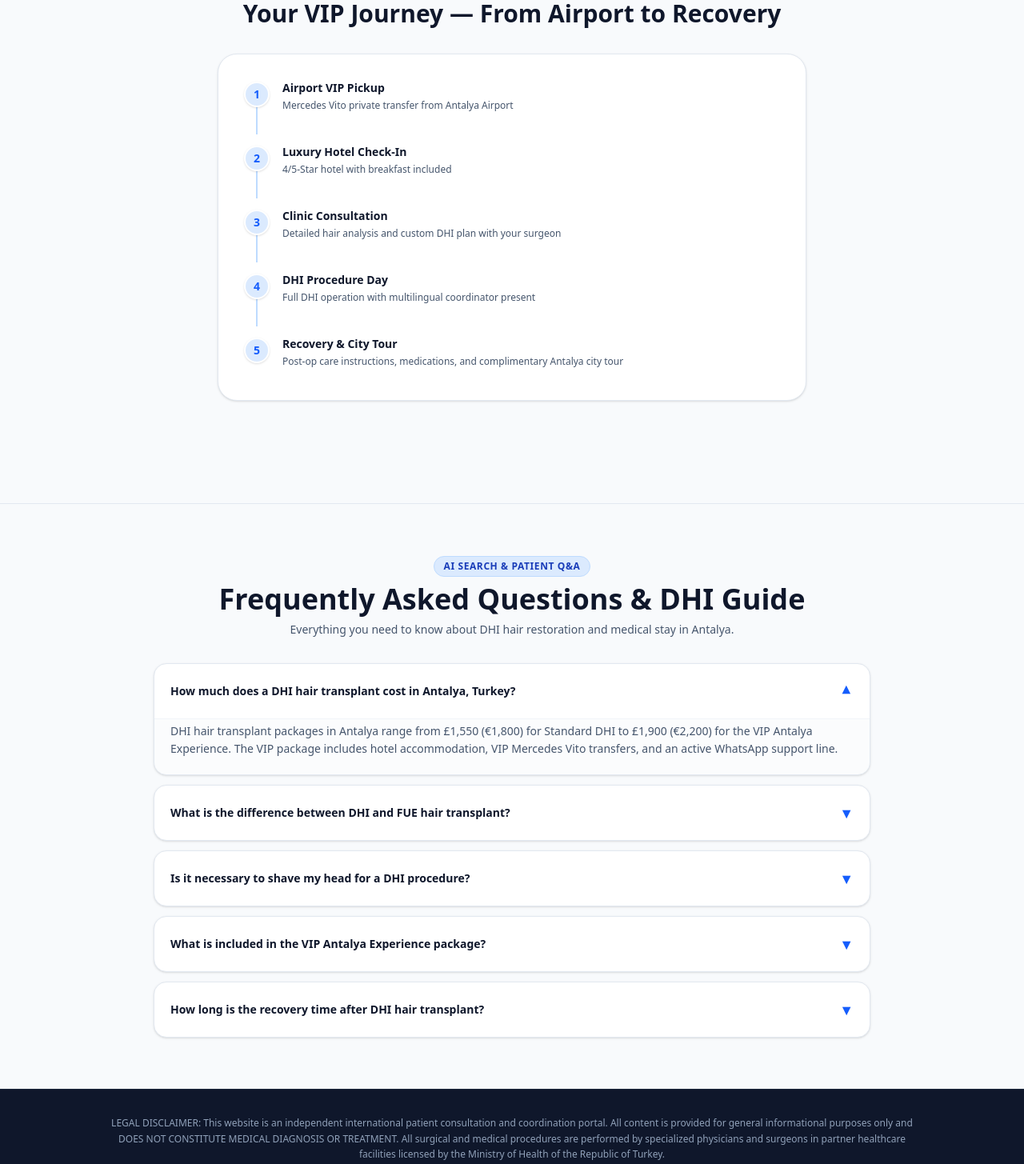
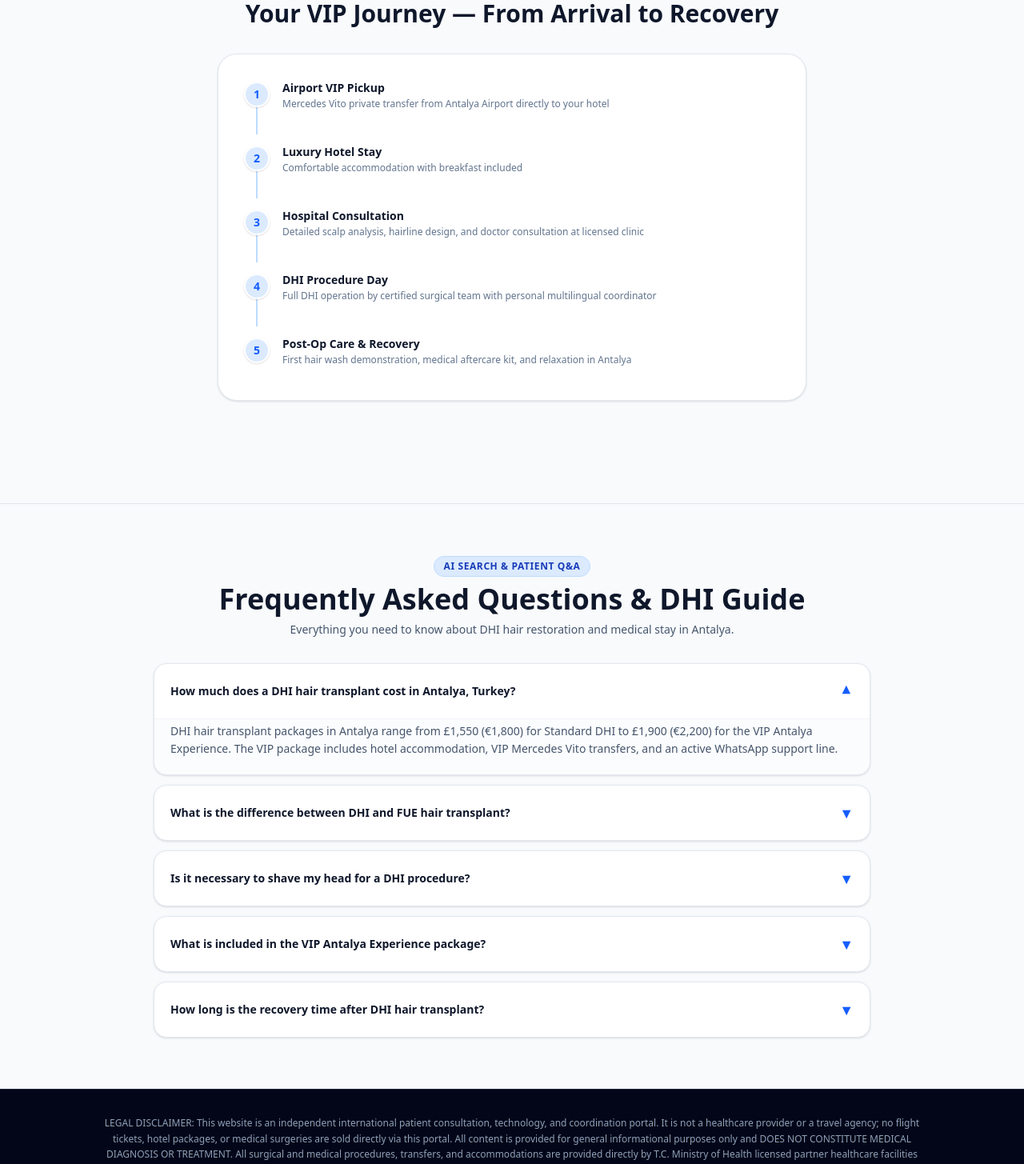
Before and after one commit to novadigital-official/antalya-dhi, a Next.js app: page / in a window 1280 px wide. Shown: the part 8480-9935 px from the top of the page at 80% size. Built offline with nearby package versions, Linux system fonts and the light colour scheme; no server answers.

Commit message:
legal: add explicit TÜRSAB and Travel safe harbor clauses

```diff
--- a/components/MedicalDisclaimer.tsx
+++ b/components/MedicalDisclaimer.tsx
@@ -7,16 +7,16 @@ export default function MedicalDisclaimer() {
   const { lang } = useSiteContext();
 
   const text = {
-    tr: 'YASAL BİLGİLENDİRME (DISCLAIMER): Bu web sitesi bağımsız bir hasta bilgilendirme, danışmanlık ve koordinasyon portalıdır. Sitede yer alan tüm içerikler genel bilgilendirme amacıyla hazırlanmış olup TIBBİ TEŞHİS, TANI VEYA TEDAVİ NİTELİĞİ TAŞIMAMAKTADIR. Sitemiz aracılığıyla organize edilen tüm cerrahi ve tıbbi operasyonlar T.C. Sağlık Bakanlığı tarafından ruhsatlandırılmış ve Uluslararası Sağlık Turizmi Yetki Belgesine sahip anlaşmalı A++ sağlık kuruluşlarında uzman hekim ve cerrahlar tarafından gerçekleştirilmektedir.',
-    en: 'LEGAL DISCLAIMER: This website is an independent international patient consultation and coordination portal. All content is provided for general informational purposes only and DOES NOT CONSTITUTE MEDICAL DIAGNOSIS OR TREATMENT. All surgical and medical procedures are performed by specialized physicians and surgeons in partner healthcare facilities licensed by the Ministry of Health of the Republic of Turkey.',
-    fr: 'MENTIONS LÉGALES: Ce site Web est un portail indépendant d\'information et de coordination pour les patients internationaux. Tous les contenus sont fournis uniquement à des fins d\'information générale et NE CONSTITUENT PAS UN DIAGNOSTIC OU UN TRAITEMENT MÉDICAL. Toutes les interventions chirurgicales sont réalisées par des médecins spécialistes dans des établissements de santé partenaires agréés par le Ministère de la Santé de Turquie.',
-  }[lang as Lang] || 'LEGAL DISCLAIMER: This website is an independent international patient consultation and coordination portal. All procedures are performed in licensed partner healthcare facilities.';
+    tr: 'YASAL BİLGİLENDİRME (DISCLAIMER): Bu web sitesi bağımsız bir uluslararası hasta bilgilendirme, danışmanlık ve teknoloji koordinasyon portalıdır. Portalımız bir sağlık kuruluşu veya seyahat acentesi değildir; sitemiz üzerinden bilet, konaklama veya cerrahi tedavi satışı yapılmamaktadır. Sitemizde yer alan içerikler genel bilgilendirme amaçlıdır ve TIBBİ TEŞHİS VEYA TEDAVİ NİTELİĞİ TAŞIMAZ. Tüm cerrahi ve tıbbi operasyonlar, transfer ve konaklama hizmetleri T.C. Sağlık Bakanlığı tarafından ruhsatlandırılmış anlaşmalı A++ sağlık kuruluşları ve yetkili turizm acenteleri tarafından doğrudan sağlanmaktadır.',
+    en: 'LEGAL DISCLAIMER: This website is an independent international patient consultation, technology, and coordination portal. It is not a healthcare provider or a travel agency; no flight tickets, hotel packages, or medical surgeries are sold directly via this portal. All content is provided for general informational purposes only and DOES NOT CONSTITUTE MEDICAL DIAGNOSIS OR TREATMENT. All surgical and medical procedures, transfers, and accommodations are provided directly by T.C. Ministry of Health licensed partner healthcare facilities and authorized travel agencies.',
+    fr: 'MENTIONS LÉGALES: Ce site Web est un portail indépendant d\'information, de conseil et de coordination technologique pour les patients internationaux. Ce n\'est ni un établissement de santé ni une agence de voyages; aucun billet d\'avion, forfait hôtelier ou intervention chirurgicale n\'est vendu directement via ce portail. Tous les contenus sont fournis uniquement à des fins d\'information générale et NE CONSTITUENT PAS UN DIAGNOSTIC OU UN TRAITEMENT MÉDICAL. Toutes les interventions médicales, transferts et hébergements sont directement assurés par des établissements de santé agréés par le Ministère de la Santé de Turquie et des agences de voyages autorisées.',
+  }[lang as Lang] || 'LEGAL DISCLAIMER: This website is an independent international patient consultation and coordination portal. All procedures are performed directly in licensed partner healthcare facilities.';
 
   return (
-    <div className="w-full bg-slate-900 text-slate-400 border-t border-slate-800 py-8 px-4">
+    <div className="w-full bg-slate-950 text-slate-400 border-t border-slate-800 py-8 px-4">
       <div className="text-xs leading-relaxed text-center max-w-5xl mx-auto space-y-2">
         <p>{text}</p>
-        <p className="font-semibold text-slate-300">
+        <p className="font-bold text-slate-300">
           T.C. Sağlık Bakanlığı Ruhsatlı Anlaşmalı Sağlık Kuruluşları &amp; Uluslararası Hasta Koordinasyonu
         </p>
       </div>
--- a/components/VIPPackageDetails.tsx
+++ b/components/VIPPackageDetails.tsx
@@ -7,39 +7,39 @@ export default function VIPPackageDetails() {
   const { lang } = useSiteContext();
 
   const title = {
-    en: 'Your VIP Journey — From Airport to Recovery',
-    fr: 'Votre Parcours VIP — De l\'Aéroport à la Récupération',
-    tr: 'VIP Yolculuğunuz — Havaalanından İyileşmeye',
-  }[lang as Lang] || 'Your VIP Journey — From Airport to Recovery';
+    en: 'Your VIP Journey — From Arrival to Recovery',
+    fr: 'Votre Parcours VIP — De l\'Arrivée à la Récupération',
+    tr: 'VIP Yolculuğunuz — Karşılamadan İyileşmeye',
+  }[lang as Lang] || 'Your VIP Journey — From Arrival to Recovery';
 
   const steps = {
     en: [
-      { title: 'Airport VIP Pickup', desc: 'Mercedes Vito private transfer from Antalya Airport' },
-      { title: 'Luxury Hotel Check-In', desc: '4/5-Star hotel with breakfast included' },
-      { title: 'Clinic Consultation', desc: 'Detailed hair analysis and custom DHI plan with your surgeon' },
-      { title: 'DHI Procedure Day', desc: 'Full DHI operation with multilingual coordinator present' },
-      { title: 'Recovery & City Tour', desc: 'Post-op care instructions, medications, and complimentary Antalya city tour' },
+      { title: 'Airport VIP Pickup', desc: 'Mercedes Vito private transfer from Antalya Airport directly to your hotel' },
+      { title: 'Luxury Hotel Stay', desc: 'Comfortable accommodation with breakfast included' },
+      { title: 'Hospital Consultation', desc: 'Detailed scalp analysis, hairline design, and doctor consultation at licensed clinic' },
+      { title: 'DHI Procedure Day', desc: 'Full DHI operation by certified surgical team with personal multilingual coordinator' },
+      { title: 'Post-Op Care & Recovery', desc: 'First hair wash demonstration, medical aftercare kit, and relaxation in Antalya' },
     ],
     fr: [
-      { title: 'Accueil VIP à l\'Aéroport', desc: 'Transfert privé en Mercedes Vito depuis l\'aéroport d\'Antalya' },
-      { title: 'Arrivée à l\'Hôtel de Luxe', desc: 'Hôtel 4/5 étoiles avec petit-déjeuner inclus' },
-      { title: 'Consultation à la Clinique', desc: 'Analyse capillaire détaillée et plan DHI personnalisé avec votre chirurgien' },
-      { title: 'Jour de l\'Intervention DHI', desc: 'Opération DHI complète avec coordinateur multilingue présent' },
-      { title: 'Récupération et Visite de la Ville', desc: 'Instructions post-opératoires, médicaments et visite guidée offerte d\'Antalya' },
+      { title: 'Accueil VIP à l\'Aéroport', desc: 'Transfert privé en Mercedes Vito depuis l\'aéroport d\'Antalya jusqu\'à l\'hôtel' },
+      { title: 'Séjour en Hôtel de Luxe', desc: 'Hébergement confortable avec petit-déjeuner inclus' },
+      { title: 'Consultation Hospitalière', desc: 'Analyse capillaire détaillée et dessin de la ligne frontale avec le médecin' },
+      { title: 'Jour de l\'Intervention DHI', desc: 'Opération DHI complète par l\'équipe chirurgicale avec coordinateur dédié' },
+      { title: 'Soins Post-Opératoires & Repos', desc: 'Démonstration du premier lavage, kit médical et temps de repos à Antalya' },
     ],
     tr: [
-      { title: 'Havaalanı VIP Karşılama', desc: 'Antalya Havaalanı\'ndan Mercedes Vito ile özel transfer' },
-      { title: 'Lüks Otel Girişi', desc: 'Kahvaltı dahil 4/5 Yıldızlı otel konaklaması' },
-      { title: 'Klinik Muayenesi', desc: 'Doktorunuzla detaylı saç analizi ve özel DHI planlaması' },
-      { title: 'DHI Operasyon Günü', desc: 'Çok dilli koordinatör eşliğinde tam DHI operasyonu' },
-      { title: 'İyileşme ve Şehir Turu', desc: 'Operasyon sonrası bakım talimatları, ilaçlar ve ücretsiz Antalya şehir turu' },
+      { title: 'Havaalanı VIP Karşılama', desc: 'Antalya Havalimanı\'ndan Mercedes Vito ile otele konforlu transfer' },
+      { title: 'Otel Konaklaması', desc: 'Kahvaltı dahil konforlu otel konaklaması' },
+      { title: 'Hastane & Hekim Muayenesi', desc: 'Anlaşmalı hastanede doktorla detaylı saç analizi ve ön çizgi planlaması' },
+      { title: 'DHI Operasyon Günü', desc: 'Uzman cerrahi kadro ve çok dilli koordinatör eşliğinde DHI operasyonu' },
+      { title: 'Operasyon Sonrası Bakım & Dinlenme', desc: 'İlk medikal yıkama eğitimi, bakım kiti teslimi ve dinlenme süreci' },
     ],
   }[lang as Lang] || [
-    { title: 'Airport VIP Pickup', desc: 'Mercedes Vito private transfer from Antalya Airport' },
-    { title: 'Luxury Hotel Check-In', desc: '4/5-Star hotel with breakfast included' },
-    { title: 'Clinic Consultation', desc: 'Detailed hair analysis and custom DHI plan with your surgeon' },
-    { title: 'DHI Procedure Day', desc: 'Full DHI operation with multilingual coordinator present' },
-    { title: 'Recovery & City Tour', desc: 'Post-op care instructions, medications, and complimentary Antalya city tour' },
+    { title: 'Airport VIP Pickup', desc: 'Mercedes Vito private transfer from Antalya Airport directly to your hotel' },
+    { title: 'Luxury Hotel Stay', desc: 'Comfortable accommodation with breakfast included' },
+    { title: 'Hospital Consultation', desc: 'Detailed scalp analysis, hairline design, and doctor consultation at licensed clinic' },
+    { title: 'DHI Procedure Day', desc: 'Full DHI operation by certified surgical team with personal multilingual coordinator' },
+    { title: 'Post-Op Care & Recovery', desc: 'First hair wash demonstration, medical aftercare kit, and relaxation in Antalya' },
   ];
 
   return (
@@ -58,7 +58,7 @@ export default function VIPPackageDetails() {
                 </div>
                 <div>
                   <h3 className="font-black text-sm text-slate-900">{step.title}</h3>
-                  <p className="text-xs text-slate-600 mt-1">{step.desc}</p>
+                  <p className="text-xs text-slate-500 font-medium mt-0.5">{step.desc}</p>
                 </div>
               </div>
             ))}
```
